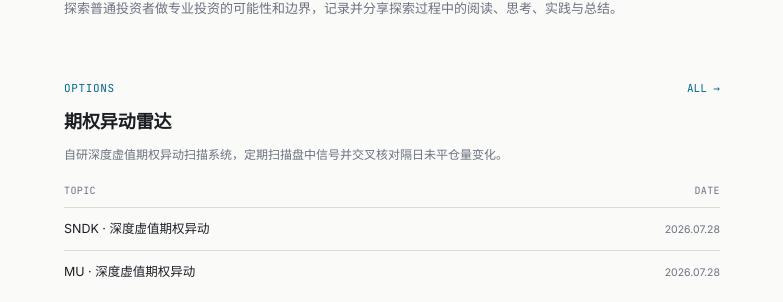
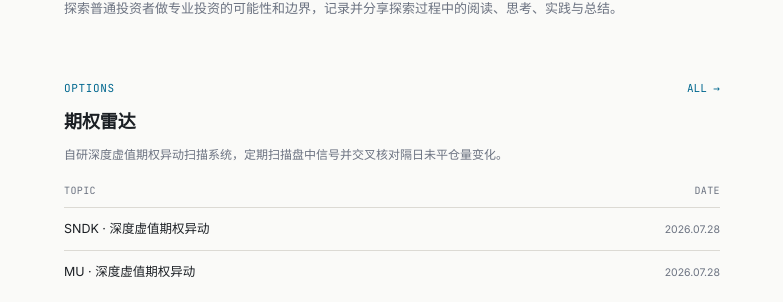
Before and after one commit to tang3super/tang3super.github.io, a Jekyll site: the page built from index.md, in a window 1280 px wide. Shown: the part 185-487 px from the top of the page, without its empty margins (248-1031 px from the left). Built offline with Jekyll 4.4.1, drawn with Linux system fonts in a browser that asks for light colours.

Commit message:
板块名：期权异动雷达 -> 期权雷达

```diff
--- a/_data/boards.yml
+++ b/_data/boards.yml
@@ -1,6 +1,6 @@
 - key: options_radar
   tag: OPTIONS
-  name: 期权异动雷达
+  name: 期权雷达
   slug: options-radar
   desc: 自研深度虚值期权异动扫描系统，定期扫描盘中信号并交叉核对隔日未平仓量变化。
 
```
Also changed, not shown: options-radar/about.md (+1 -1 lines).
